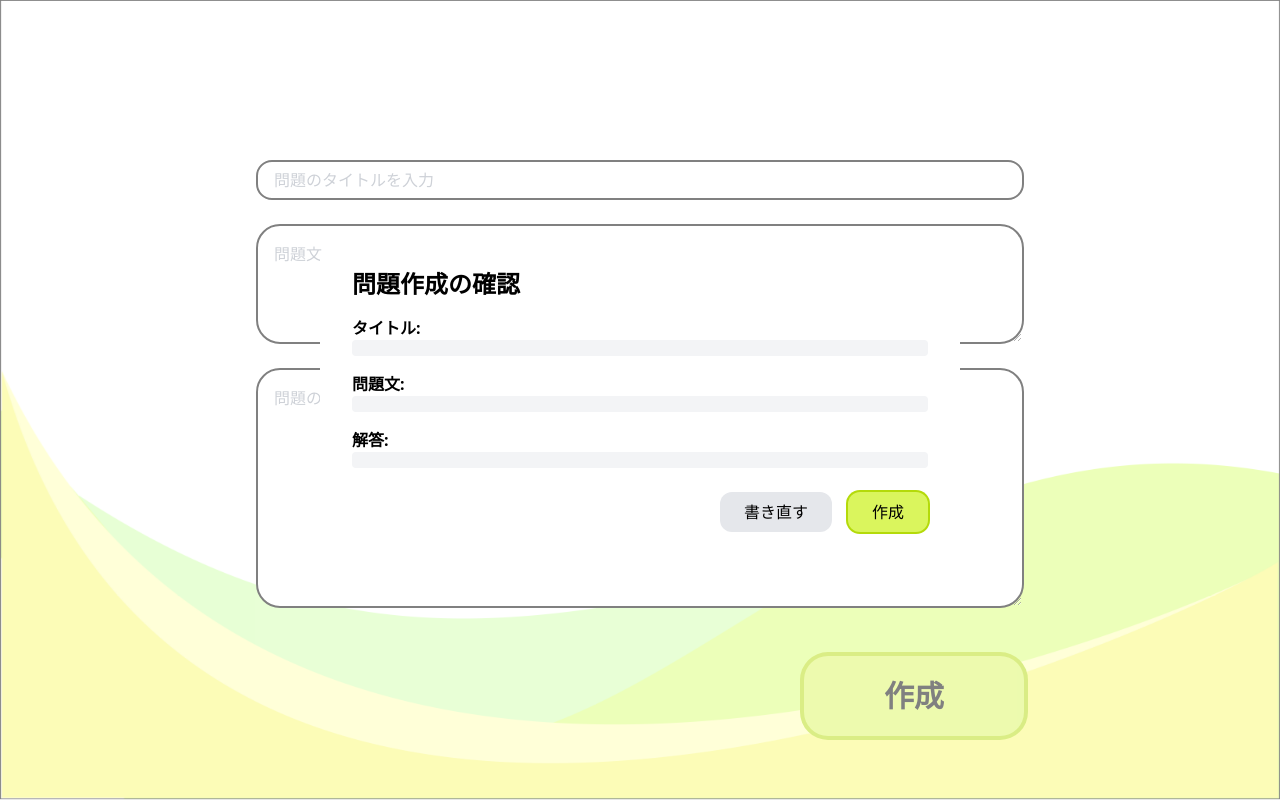
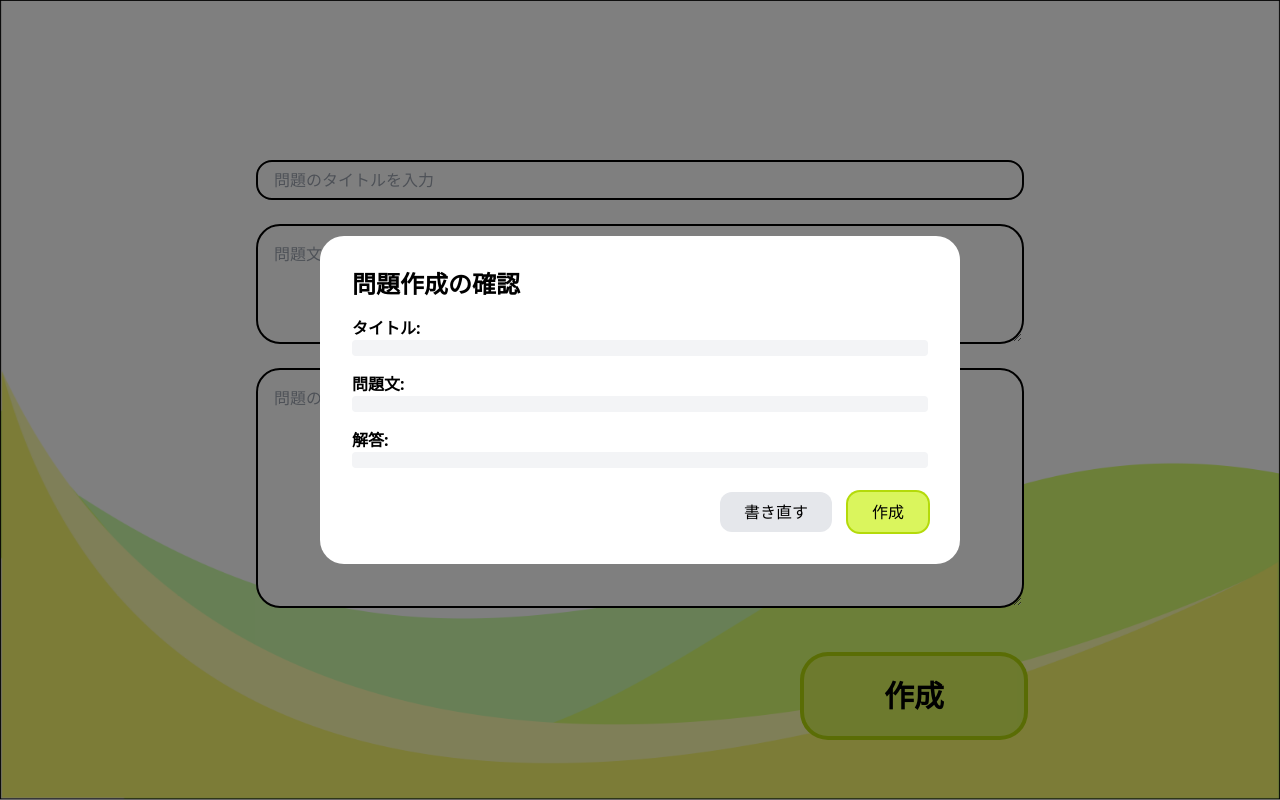
Before and after one commit to hackathon-2024-autumn-Eteam/Wakarun_Frontend, a Next.js app in the folder wakarun/: page /create_questions/create_questions_description in a window 1280 px wide. Both pictures are taken after a click on the button "作成". Built offline with nearby package versions, Linux system fonts and the light colour scheme.

Commit message:
tailwind-scrollbarインストール

```diff
--- a/wakarun/app/components/layout/DiscriptionModal.tsx
+++ b/wakarun/app/components/layout/DiscriptionModal.tsx
@@ -32,8 +32,8 @@ const ConfirmationModal = ({ open, onClose, questionData, onConfirm } : Confirma
 
     return (
         <>
-            <div className="fixed inset-0 bg-white bg-opacity-50 z-10" onClick={onClose} />
-            <div className="fixed top-1/2 left-1/2 transform -translate-x-1/2 -translate-y-1/2 bg-white p-8 rounded-3xl z-20 w-[50vw]">
+            <div className="fixed inset-0 bg-black bg-opacity-50 z-10" onClick={onClose} />
+            <div className="fixed top-1/2 left-1/2 transform -translate-x-1/2 -translate-y-1/2 bg-white p-8 rounded-3xl z-20 w-[50vw] max-h-[80vh] overflow-auto">
                 <h2 className="text-2xl font-bold mb-4">問題作成の確認</h2>
                 <div className="space-y-4">
                     <div>
--- a/wakarun/package.json
+++ b/wakarun/package.json
@@ -12,7 +12,8 @@
     "next": "15.0.3",
     "react": "19.0.0-rc-66855b96-20241106",
     "react-dom": "19.0.0-rc-66855b96-20241106",
-    "react-icons": "^5.3.0"
+    "react-icons": "^5.3.0",
+    "tailwind-scrollbar": "^3.1.0"
   },
   "devDependencies": {
     "@types/node": "^20",
--- a/wakarun/tailwind.config.ts
+++ b/wakarun/tailwind.config.ts
@@ -1,4 +1,5 @@
 import type { Config } from 'tailwindcss';
+import scrollbar from 'tailwind-scrollbar';
 
 export default {
   content: [
@@ -17,5 +18,7 @@ export default {
       },
     },
   },
-  plugins: [],
+  plugins: [
+    scrollbar
+  ],
 } satisfies Config;
```
Also changed, not shown: 1 other file (tests, documents, lock files or other folders).
